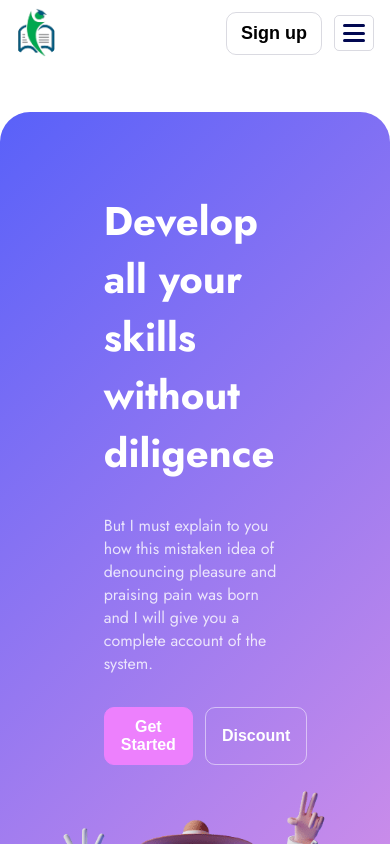
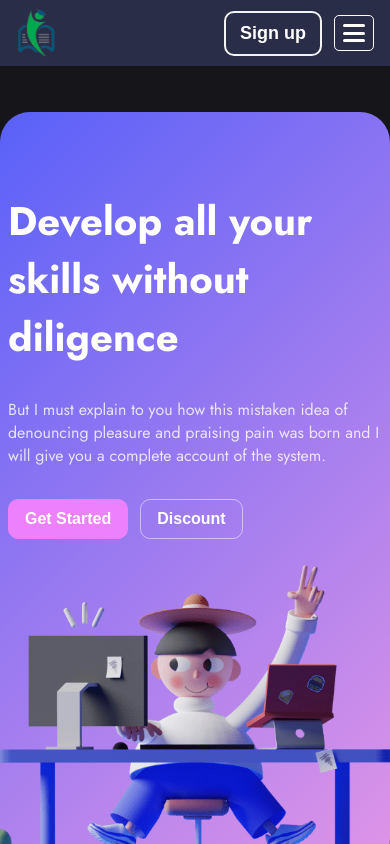
Before and after one commit to ranaintizar/soluzar, a Next.js app: page / in a window 390 px wide. Shown: the top 844 px of the page. Built offline with nearby package versions, Linux system fonts and the light colour scheme.

Commit message:
Intro Section Fixes

```diff
--- a/pages/index.tsx
+++ b/pages/index.tsx
@@ -29,7 +29,7 @@ export default function Home() {
   }
 
   useEffect(() => {
-    isDarkMode ? setTheme("dark") : setTheme("light");
+    isDarkMode ? setTheme("dark") : setTheme("dark");
   }, [isDarkMode]);
 
   return (
--- a/src/components/header/Header.module.scss
+++ b/src/components/header/Header.module.scss
@@ -11,7 +11,7 @@
   max-width: 1300px;
   height: 4.1rem;
   padding: 8px 1rem;
-  backdrop-filter: blur(8px);
+  background: #fff;
   z-index: 10;
   transition: all 0.4s;
   overflow: hidden;
@@ -208,6 +208,8 @@
 }
 
 .darkHeader {
+  background: #2a2d47;
+
   .container .right {
     .lang {
       color: #fff;
@@ -220,6 +222,20 @@
       &:hover {
         background: #7a4988;
         border-color: #7a4988;
+      }
+    }
+
+    .expandBtn {
+      border: 1px solid #fff;
+
+      span {
+        background: #fff;
+      }
+
+      &:hover {
+        span {
+          background-color: #010851;
+        }
       }
     }
   }
--- a/src/components/intro-section/Intro.module.scss
+++ b/src/components/intro-section/Intro.module.scss
@@ -60,6 +60,7 @@
     align-items: center;
 
     .content {
+      width: 100%;
       max-width: 600px;
       padding: 5rem 1rem 0 1rem;
     }
@@ -77,6 +78,10 @@
     width: 100%;
     border-radius: 30px 30px 150px 30px;
 
+    .content {
+      padding: 5rem 0.5rem 0 0.5rem;
+    }
+
     .img {
       max-width: 400px;
     }
```
